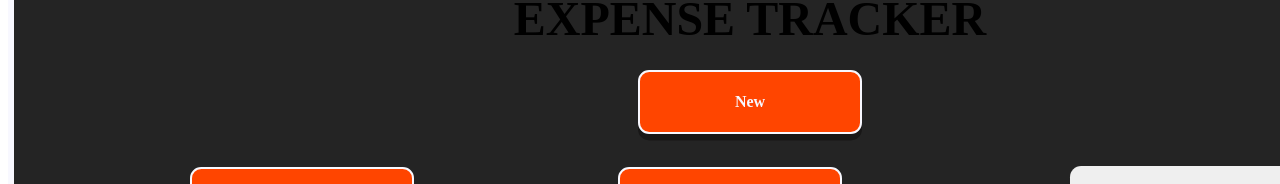
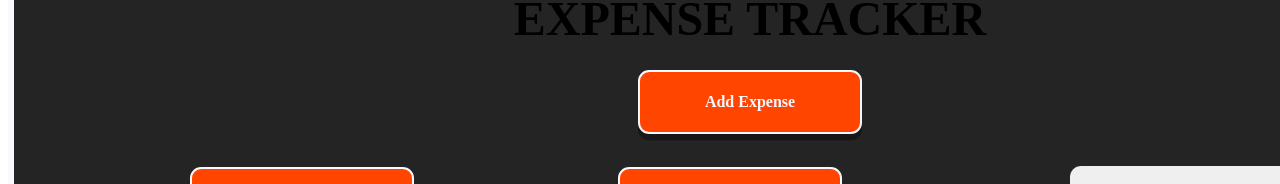
Before and after one commit to moody2times/expense_tracker, a React (Create React App) app: page / in a window 1280 px wide. Shown: the part 247-431 px from the top of the page. Built offline with nearby package versions, Linux system fonts and the light colour scheme; the HTML template or start-up script is replaced by a standard one.

Commit message:
:recycle: Refactor app.js

```diff
--- a/src/App.js
+++ b/src/App.js
@@ -114,7 +114,7 @@ const App = () => {
 				{isPressed ? (
 					<Form submitData={handleData} />
 				) : (
-					<Button name="New" click={handleClick} />
+					<Button name="Add Expense" click={handleClick} />
 				)}
 				{!noFilter && (
 					<Card>
```
